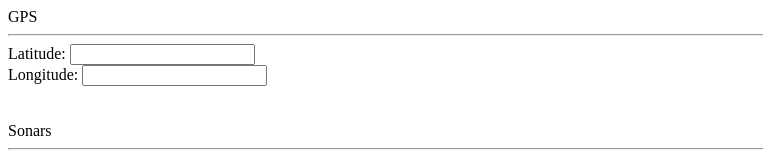
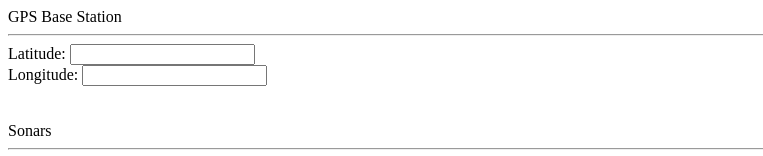
Before and after one commit to anking/gps-station, a website: page index.html in a window 1280 px wide. Shown: the top 156 px of the page, without its empty margins (0-763 px from the left). Drawn offline with nearby package versions, Linux system fonts and the light colour scheme; some packages are replaced by stand-ins of ours; no server answers.

Commit message:
minor corrections

```diff
--- a/index.html
+++ b/index.html
@@ -2,7 +2,7 @@
 <html>
 
 <head>
-	<title>GPS Mower</title>
+	<title>GPS Base Station</title>
 	<style>
 		#map {
 			height: 500px;
@@ -13,7 +13,7 @@
 
 <body>
 	<div>
-		GPS
+		GPS Base Station
 		<hr />
 		Latitude: <input type="text" id="lat" value="">
 		<br />
```
Also changed, not shown: readme.txt, 1 other file.
